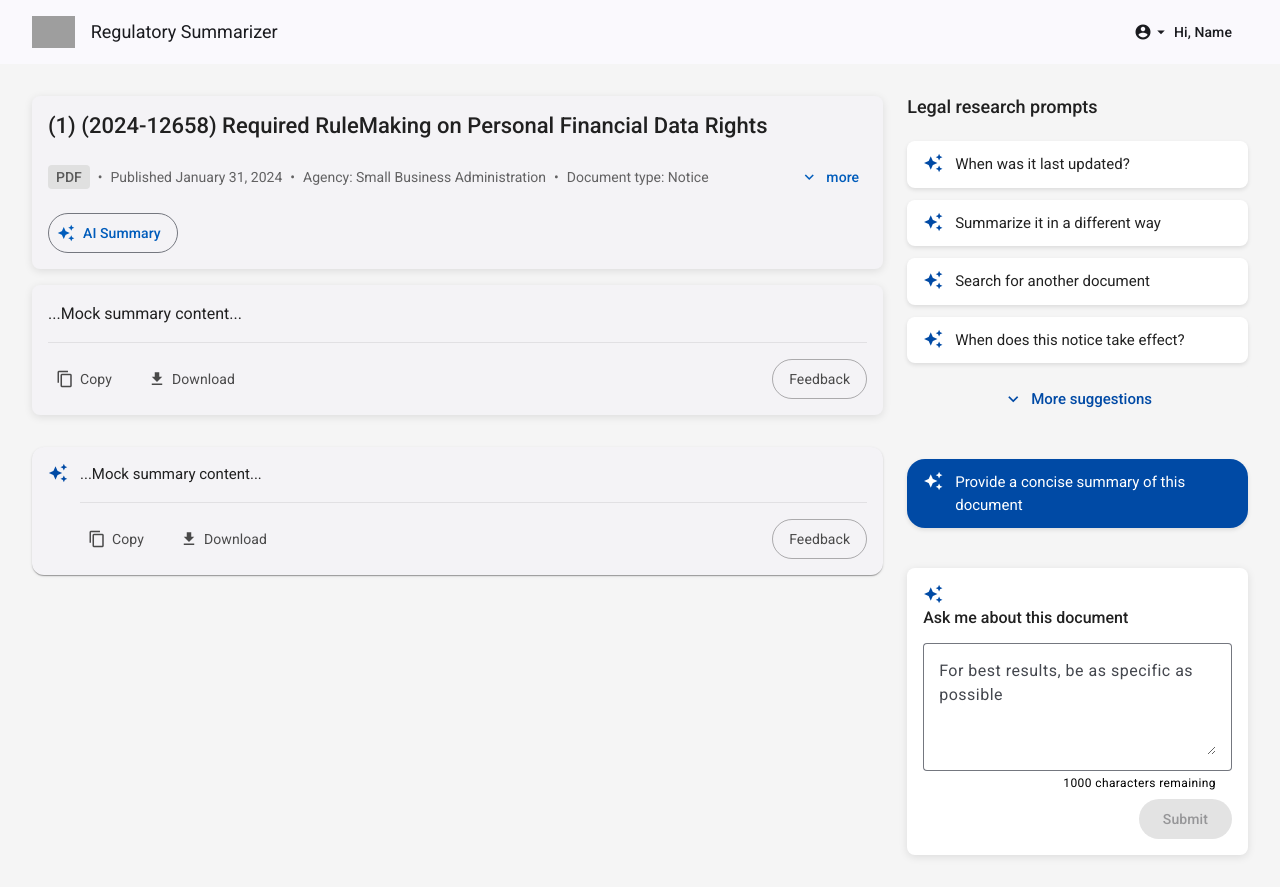
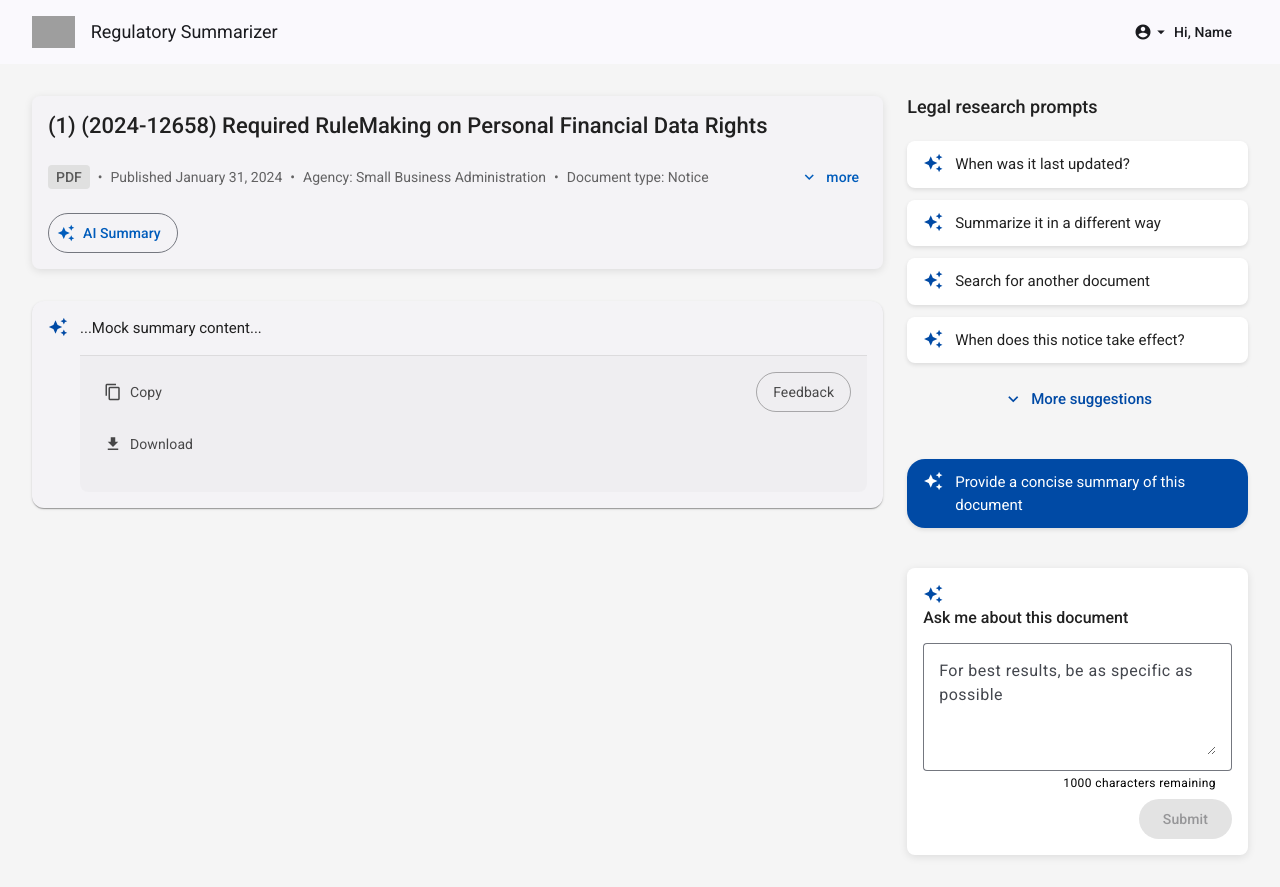
Before and after one commit to Mr-Nobody0007/regulatory-summarizer, an Angular app: page /document/1 in a window 1280 px wide. Built offline with nearby package versions, Linux system fonts and the light colour scheme; no server answers; grey boxes are pictures that could not be loaded.

Commit message:
Refactor document summary layout: reorganize action buttons and enhance styling for better UI consistency

```diff
--- a/src/app/components/document-summary/document-summary.component.html
+++ b/src/app/components/document-summary/document-summary.component.html
@@ -79,7 +79,7 @@
       </mat-card>
 
       <!-- AI Summary Content -->
-      <mat-card class="summary-card">
+      <!-- <mat-card class="summary-card">
         <mat-card-content>
           <div class="summary-text">
             {{ documentSummary.summary }}
@@ -90,6 +90,8 @@
                 <mat-icon>content_copy</mat-icon>
                 Copy
               </button>
+            </div>
+            <div class="left-actions">
               <button mat-button class="action-button">
                 <mat-icon>download</mat-icon>
                 Download
@@ -103,7 +105,7 @@
           </div>
 
         </mat-card-content>
-      </mat-card>
+      </mat-card> -->
 
       <!-- ONLY Answers in the left panel -->
       <div class="answers-history">
@@ -116,11 +118,14 @@
 
                 <!-- Add the same action buttons to each answer -->
                 <div class="summary-actions">
+                  <div class="actions-container">
                     <div class="left-actions">
                       <button mat-button class="action-button" (click)="copyText(response.answer)">
                         <mat-icon>content_copy</mat-icon>
                         Copy
                       </button>
+                    </div>
+                    <div class="left-actions">
                       <button mat-button class="action-button" (click)="downloadText(response.answer, 'answer.txt')">
                         <mat-icon>download</mat-icon>
                         Download
@@ -130,6 +135,7 @@
                       <button mat-stroked-button class="feedback-button" (click)="provideFeedback(response.id)">
                         Feedback
                       </button>
+                    </div>
                   </div>
                 </div>
               </div>
--- a/src/app/components/document-summary/document-summary.component.scss
+++ b/src/app/components/document-summary/document-summary.component.scss
@@ -154,29 +154,43 @@
 }
 
 .summary-actions {
-  display: flex;
-  justify-content: space-between;
-  align-items: center;
   margin-top: 16px;
   padding-top: 16px;
   border-top: 1px solid rgba(0, 0, 0, 0.08);
+  background-color: rgba(0, 0, 0, 0.02);
+  border-radius: 0 0 8px 8px;
+  padding: 16px;
+
+  .actions-container {
+    display: flex;
+    flex-direction: column;
+    position: relative;
+  }
 
   .left-actions {
-    display: flex;
-    gap: 16px;
+    display: block;
+    margin-bottom: 12px;
+
+    &:last-of-type {
+      margin-bottom: 0;
+    }
   }
 
   .right-actions {
-    // No special styling needed, just a container
+    position: absolute;
+    top: 0;
+    right: 0;
   }
 
   .action-button {
     color: rgba(0, 0, 0, 0.7);
     font-weight: normal;
     padding: 6px 12px;
+    text-align: left;
+    justify-content: flex-start;
 
     mat-icon {
-      margin-right: 6px;
+      margin-right: 8px;
       font-size: 18px;
       height: 18px;
       width: 18px;
```
Lines whose indentation alone changed are shown as unchanged.
